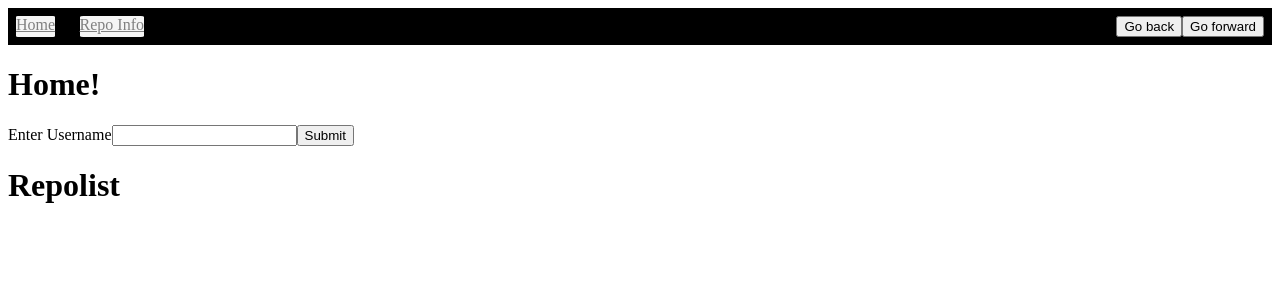
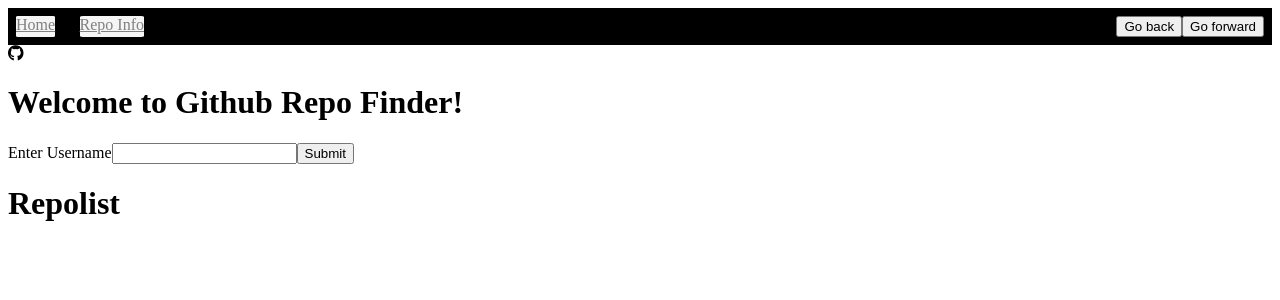
Before and after one commit to ecarlos09/LAP-3-pcc, a React app: page / in a window 1280 px wide. Shown: the top 300 px of the page. Built offline with nearby package versions, Linux system fonts and the light colour scheme.

Commit message:
move heading to a Header component in layout and add logo

```diff
--- a/src/layout/Header/index.js
+++ b/src/layout/Header/index.js
@@ -0,0 +1,12 @@
+import React from 'react';
+
+const Header = () => {
+    return (
+        <header>
+            <i className="fab fa-github"></i>
+            <h1>Welcome to Github Repo Finder!</h1>
+        </header>
+    )
+}
+
+export default Header;
--- a/src/layout/index.js
+++ b/src/layout/index.js
@@ -1 +1,2 @@
-export { default as NavBar} from './NavBar';
+export { default as NavBar } from './NavBar';
+export { default as Header } from './Header';
--- a/src/pages/Homepage/index.js
+++ b/src/pages/Homepage/index.js
@@ -1,19 +1,18 @@
-import React, { useState }from 'react'
-import {Form, Repo} from '../../components'
+import React, { useState }from 'react';
+import {Form, Repo} from '../../components';
+import{ Header } from '../../layout';
 
 
 const Homepage = ({username, setUsername}) => {
     const [repoList, setRepoList] = useState([])
 
-
-
     return (
         <>
-        <h1>Home!</h1>
+        <Header />
         <Form setRepoList={setRepoList} username={username} setUsername={setUsername}/>
         <Repo repoList={repoList} setRepoList ={setRepoList}/>
         </>
     )
 }
 
-export default Homepage
+export default Homepage;
```
